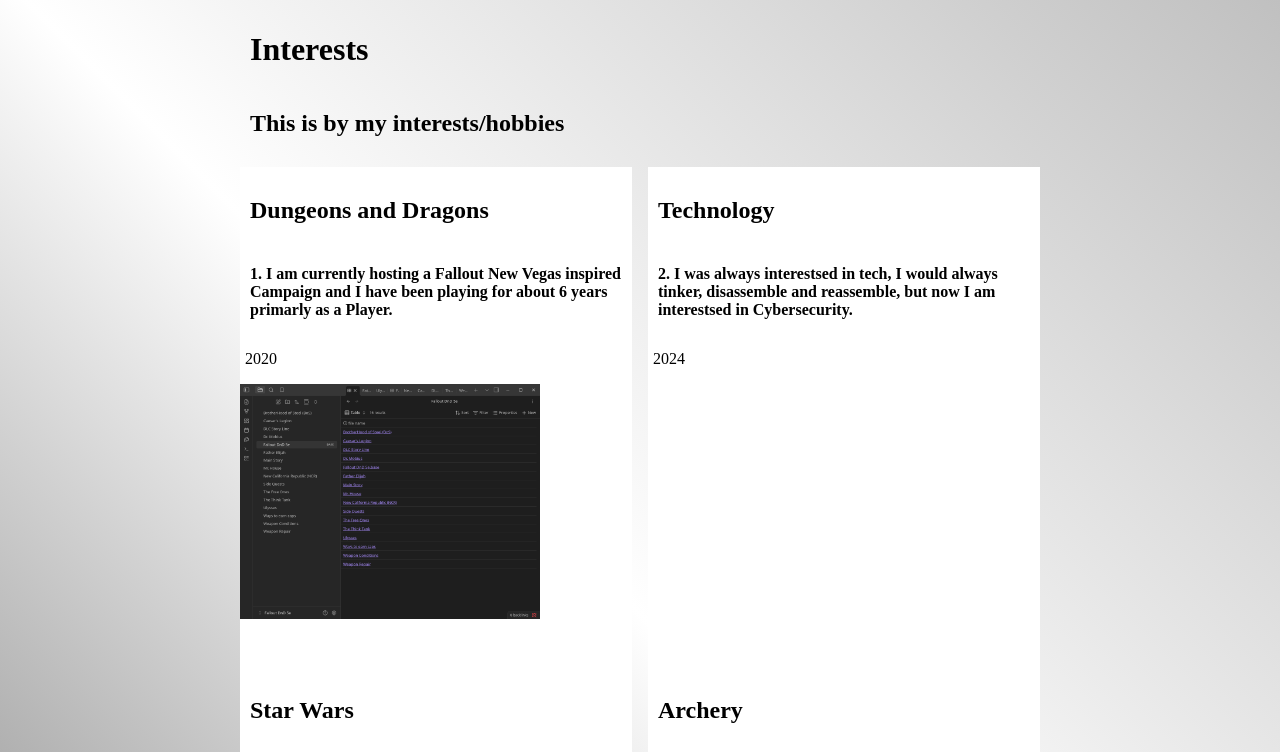
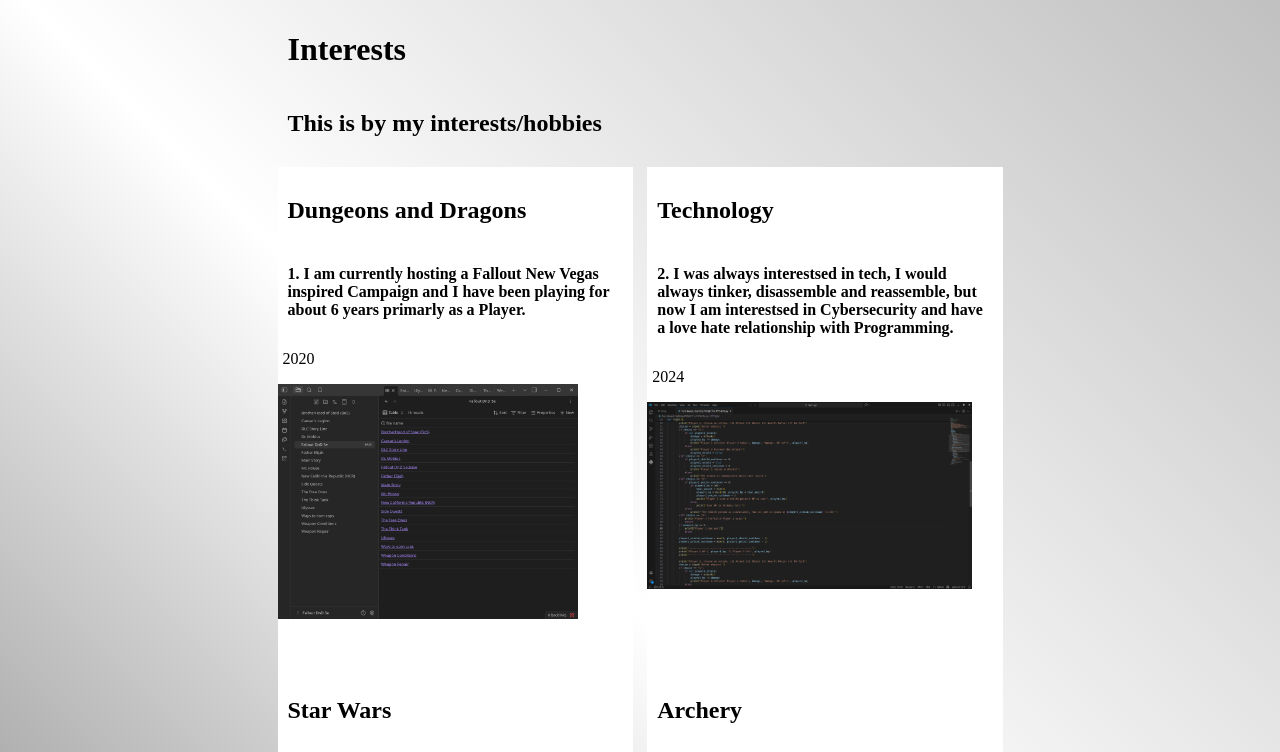
Before and after one commit to Isaac-Reiman/Isaac-Reiman.github.io, a plain HTML site: page interests.htm in a window 1280 px wide. Shown: the top 752 px of the page. Drawn offline with Linux system fonts and the light colour scheme.

Commit message:
Add files via upload

```diff
--- a/interests.htm
+++ b/interests.htm
@@ -23,8 +23,9 @@
 
             <aside>
                 <h2>Technology</h2>
-                <h4>2. I was always interestsed in tech, I would always tinker, disassemble and reassemble, but now I am interestsed in Cybersecurity.</h4>
+                <h4>2. I was always interestsed in tech, I would always tinker, disassemble and reassemble, but now I am interestsed in Cybersecurity and have a love hate relationship with Programming.</h4>
                 <p class = "first">2024</p>
+                <img src="images/game.png"alt="A game a made in python."  width="325" img>
             </aside>
 
             <main>
--- a/style/main.css
+++ b/style/main.css
@@ -2,10 +2,9 @@
 
 /* style for the body*/
 body {
-    width: 800px ;
-
-background-image: linear-gradient(
-45deg, gray 0%, white 50%, silver 100%);
+    width: 725px ;
+    background-image: linear-gradient(
+    45deg, gray 0%, white 50%, silver 100%);
     margin: 10px auto;
 }
 
```
Also changed, not shown: index.htm (+1 -1 lines), images/game.png (added).
